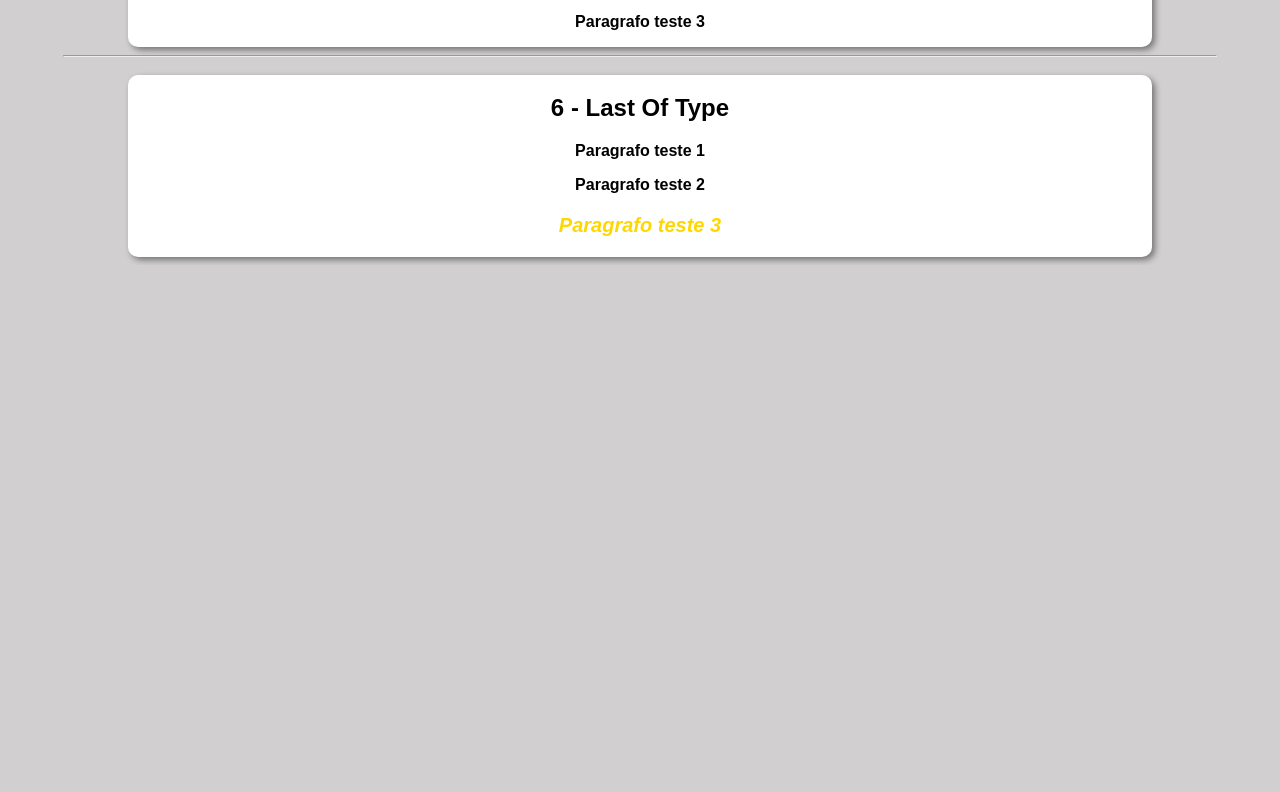
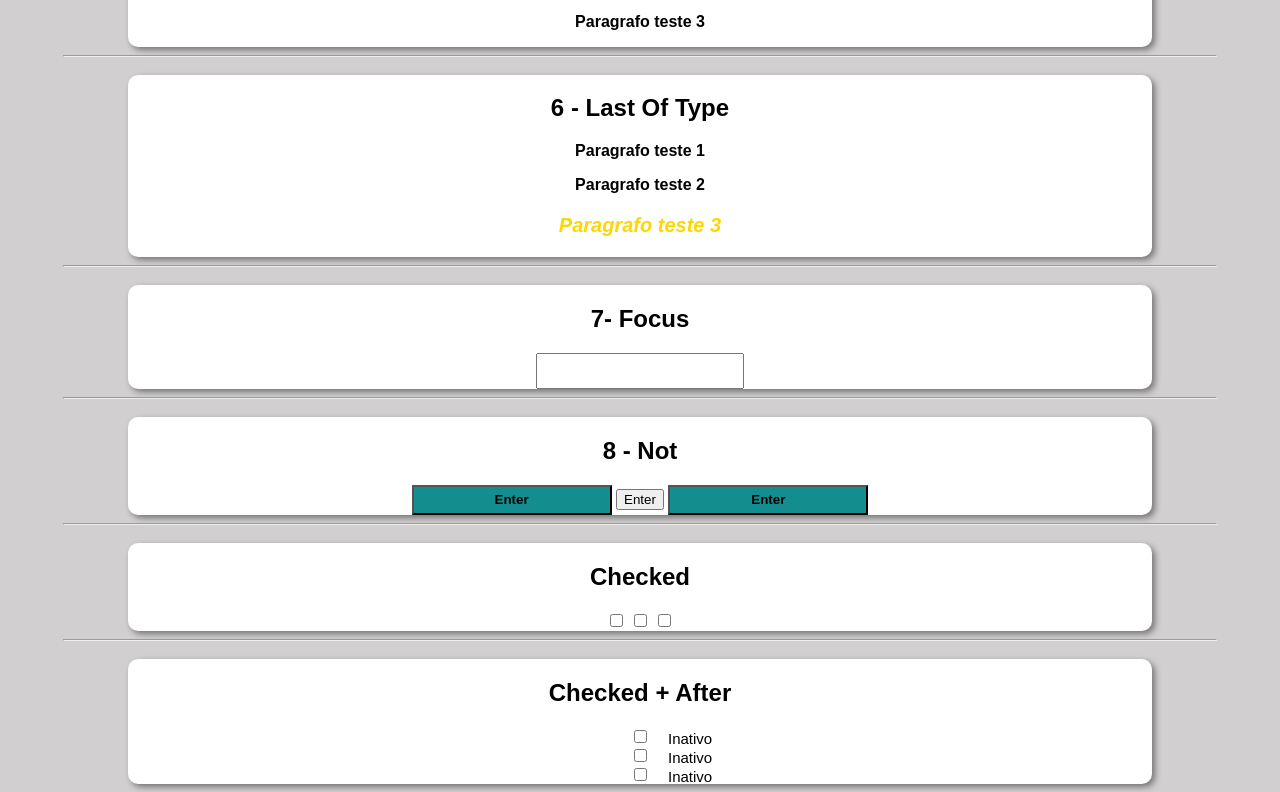
Before and after one commit to GermanoManoel/html-css, a plain HTML site: page pseudo-classes/index.html in a window 1280 px wide. Shown: the part 800-1592 px from the top of the page. Before the commit the page ends 1065 px from the top, so only its background shows below. Drawn offline with Linux system fonts and the light colour scheme.

Commit message:
Pseudo Classes

```diff
--- a/pseudo-classes/css/style.css
+++ b/pseudo-classes/css/style.css
@@ -90,7 +90,7 @@ button.botaoe{
     background-color:rgb(196, 58, 58);
 }
 
-/* 5º :first-of-type */
+/* 5º :first-of-type Coloca estilo no primeiro item. */
 
 .FirstOfType p:first-of-type{
     color:red;
@@ -99,9 +99,66 @@ button.botaoe{
     font-style: italic;
 }
 
+/* 6º :firt-of-type coloca estilo no ultimo item.*/
 .LastOftype p:last-of-type{
     color: gold;
     font-weight: bold;
     font-style: italic;
     font-size: 20px;
 }
+
+/* 7º Focus, coloca um estilo quando o input(ou outro, por exemplo div) receber foco*/
+
+input.inputFocus{
+    height: 30px;
+    width: 200px;
+    transition: 2s ease-in-out;
+    text-indent: 1.2em
+}
+
+input.inputFocus:focus{
+    background-color: olive;
+    border-radius: 10px;
+    transform: scale(110%);
+    border: 2px solid black;
+}
+
+/* 8º Not, Cria uma condição de negação para aquele estilo. Muito util para quando você precisar aplicar o estilo dentro do seu projeto inteiro(todo), para uma classe especifica ou um tio de tag especifica. Porem ele não pode ser aplicado em uma unica situação! Quando Você precisa negar essa X condição. Por exemplo, Tu quer colocar estilo em todos os botões, exceto no que tem a class (teste) que está definida nesse botão. Ai tu não pode aplicar essse estilo.  */
+
+.botao-not:not(.new){
+    height: 30px;
+    width: 200px;
+    font-weight: bold;
+    background-color: rgb(19, 141, 141);
+}
+
+/* 9º Checked. Coloca um estilo no checkbox. Funciona para input type="radio" também ! */
+
+.checked:checked{
+    background-color: rgb(255, 72, 0);
+    height: 30px;
+    width: 30px;
+}
+
+/* 10º :Checked + ::After. Faz com que quando o checkbox não esteja selecionado, ele fique com a primeira configuração. Depois que o usuario selecionar o checkbox, ele passsa a ter a segunda configuração, Observe que os content vão mudar também, de Inativo para Ativo. Ou seja a gente usou uma Pseudo-classe e uma Pseudo-Elemento juntas. E não precisou do JS.*/
+.checkedAfter1{
+        display: flex;
+        flex-direction: column;
+        text-align: center;
+}
+
+/*1º Primeira configuração */
+.checkedAfter::after{
+    content: 'Inativo';
+    position: relative;
+    left: 33.5rem;
+    color: rgb(0, 0, 0);
+    font-size: 15px;
+}
+
+/*2º Segunda configuração  */
+.checkedAfter:checked::after{
+    content:'Ativo';
+    color: rgb(51, 133, 51);
+    font-weight: bold;
+}
--- a/pseudo-classes/index.html
+++ b/pseudo-classes/index.html
@@ -56,6 +56,44 @@
             <p>Paragrafo teste 3</p>
         </div>
     </div>
+    <hr>
+    <!--7º Focus, Aplica estilo quando um input recebe foco.-->
+    <div class="p-c">
+        <h2>7- Focus</h2>
+        <div class="focus">
+          <input type="text" class="inputFocus" name="sei-la">
+        </div>
+    </div>
+    <hr>
+    <!-- 8º Not, Cria uma condição de negação para aquele estilo. -->
+    <div class="p-c">
+        <h2>8 - Not</h2>
+        <div class="Not">
+        <button type="button" class="botao-not" >Enter</button>
+        <button type="button" class="botao-not new" >Enter</button>
+        <button type="button" class="botao-not" >Enter</button>
+        </div>
+    </div>
+    <hr>
+    <!-- 9º Checked -->
+    <div class="p-c">
+        <h2>Checked</h2>
+        <div class="checked">
+            <input type="checkbox" name="x" id="" class="checked">
+            <input type="checkbox" name="y" id="" class="checked">
+            <input type="checkbox" name="z" id="" class="checked">
+        </div>
+    </div>
+    <hr>
+    <!-- 10º Checked + After -->
+    <div class="p-c">
+        <h2>Checked + After</h2>
+        <div class="checkedAfter1">
+            <input type="checkbox" name="x" id="" class="checkedAfter">
+            <input type="checkbox" name="y" id="" class="checkedAfter">
+            <input type="checkbox" name="z" id="" class="checkedAfter">
+        </div>
+    </div>
 
 </body>
 </html>
```
